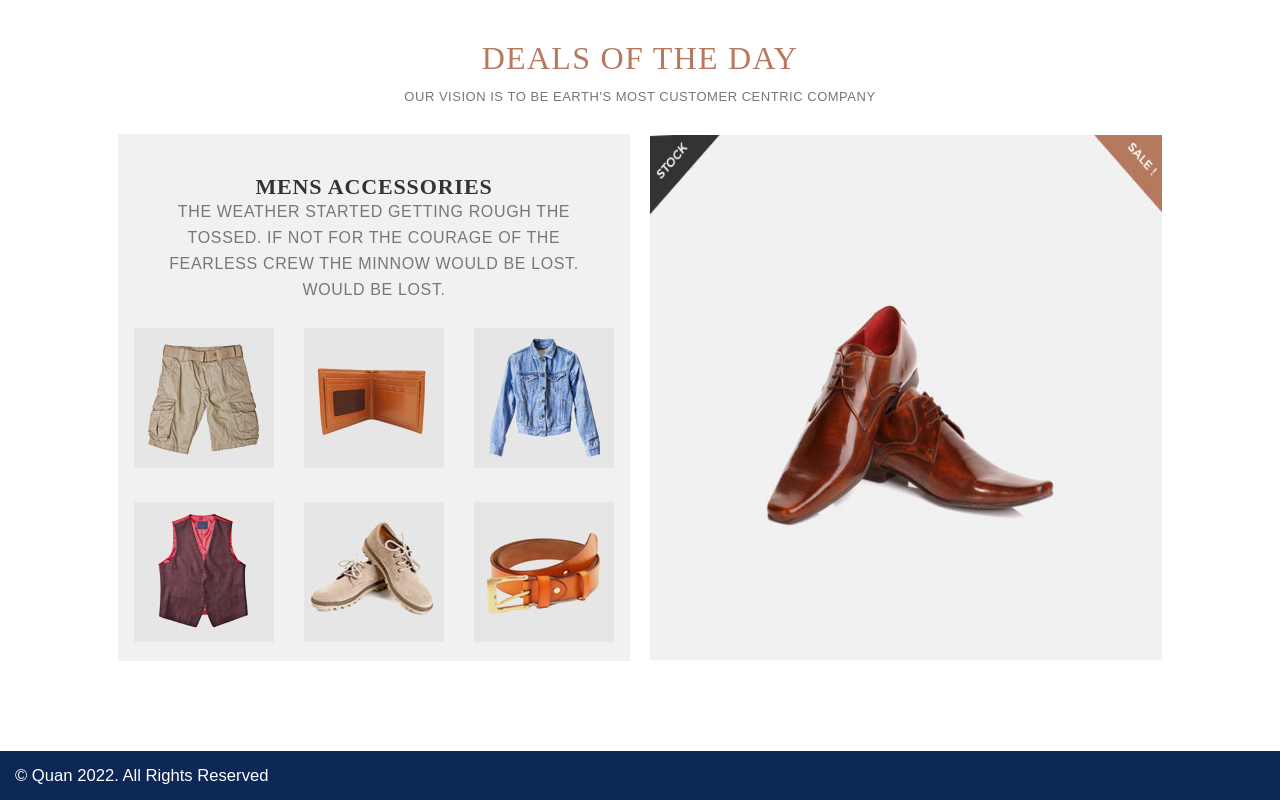
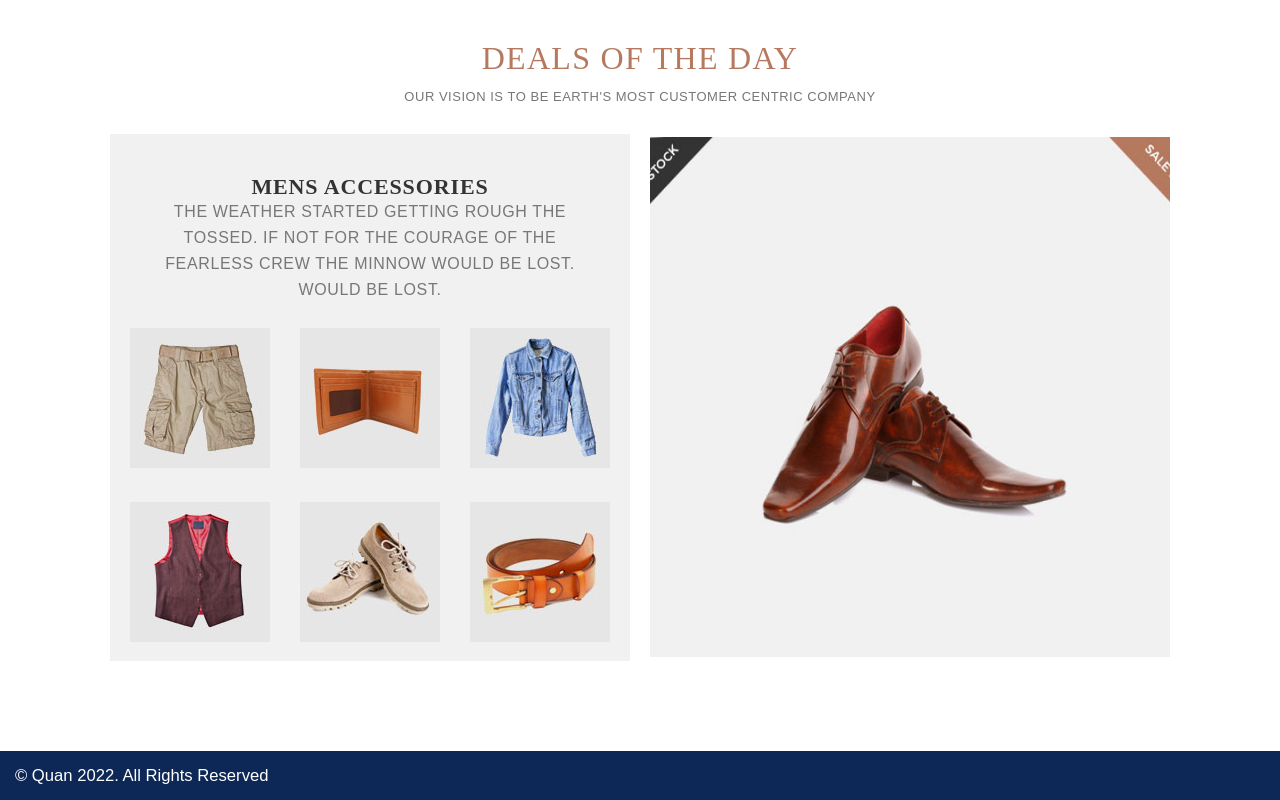
Before and after one commit to quanbeovodoi/English, a React (Create React App) app: page / in a window 1280 px wide. Shown: the part 2846-3646 px from the top of the page. Built offline with nearby package versions, Linux system fonts and the light colour scheme; a web font is replaced by a local one.

Commit message:
update home

```diff
--- a/src/pages/Home/Home.module.scss
+++ b/src/pages/Home/Home.module.scss
@@ -197,8 +197,9 @@
     display: flex;
     justify-content: center;
     align-items: center;
+
     .accessories-block {
-      width: 40%;
+      width: 520px;
       background-color: #f1f1f1;
       margin: 10px;
       padding-top: 40px;
@@ -243,12 +244,20 @@
       }
     }
     .saleUp-img{
-      width: 40%;
+      width: 520px;
       margin: 10px;
-      height: 525px;
+      height: 520px;
       img{
         width: 100%;
         height: 100%;
+        object-fit: cover;
+        display: block;
+      }
+    }
+    @media screen and (max-width:1064px) {
+      display: block;
+      .accessories-block,.saleUp-img{
+        width: 100%;
       }
     }
   }
```
